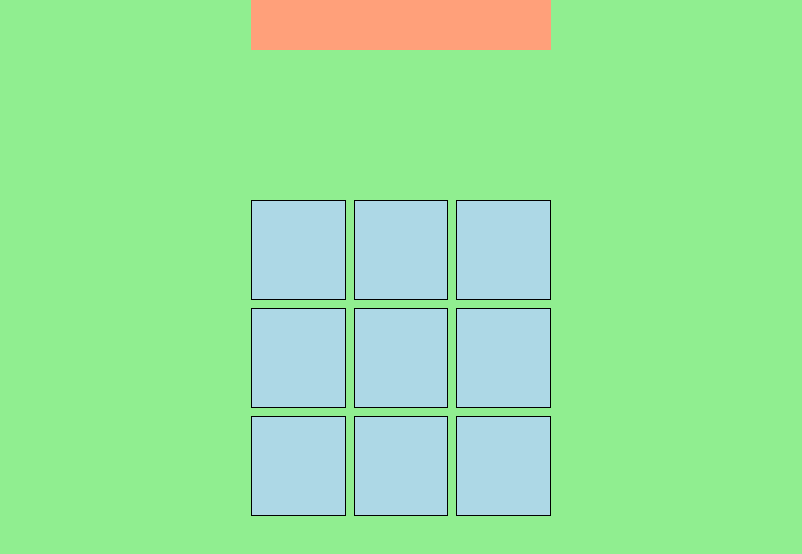
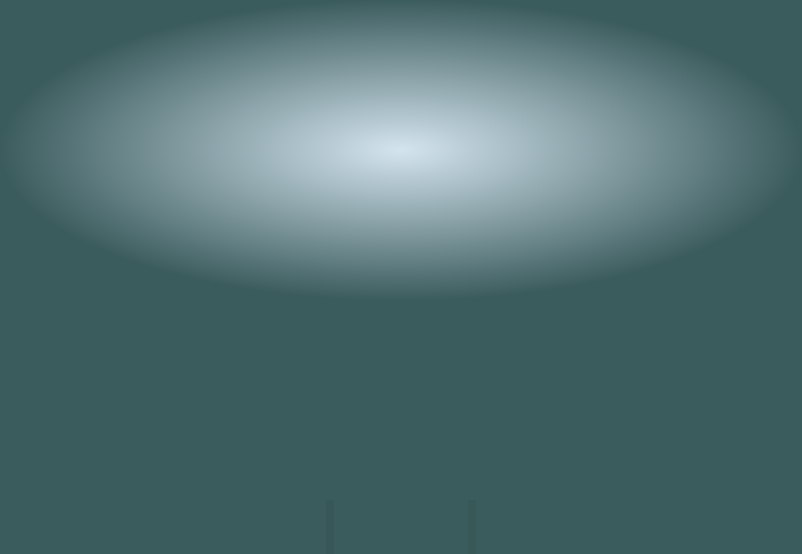
Before and after one commit to jmontesv/tic-tac-toe, a plain HTML site: page index.html in a window 1280 px wide. Shown: the whole page, without its empty margins (239-1041 px from the left). Drawn offline with Linux system fonts and the light colour scheme.

Commit message:
comienzo de maquetado del board y mensajes de resultado

```diff
--- a/index.html
+++ b/index.html
@@ -3,12 +3,13 @@
   <head>
     <meta charset="UTF-8" />
     <meta name="viewport" content="width=device-width, initial-scale=1.0" />
+    <link href="https://fonts.googleapis.com/css2?family=Permanent+Marker&display=swap" rel="stylesheet">
     <link type="text/css" rel="stylesheet" href="styles.css"></link>
     <title>Document</title>
   </head>
   <body>
-     <div class="winner"></div>
-    <div class="wrapper"></div>
+    <div class="wrapper-winner"></div>
+    <div class="wrapper-board"></div>
     <script type="text/javascript" src="/index.js"></script>
   </body>
 </html>
--- a/index.js
+++ b/index.js
@@ -1,14 +1,32 @@
-function UI() {
-  this.winnerCont = document.querySelector(".winner");
-  this.wrapperBoard = document.querySelector(".wrapper");
+this.winnerCont = document.querySelector(".wrapper-winner");
+this.wrapperBoard = document.querySelector(".wrapper-board");
 
+function UI(wrapperBoard, wrapperWinner) {
+  this.winnerCont = wrapperWinner;
+  this.wrapperBoard = wrapperBoard;
+  this.calculateClassNameBox = function calculateClassNameBox(indexBox) {
+    let className = "wrapper-board__box";
+    if (Number(indexBox) === 0 || Number(indexBox) === 3)
+      className =
+        "wrapper-board__box wrapper-board__box--border-right wrapper-board__box--border-bottom";
+    if (Number(indexBox) === 1 || Number(indexBox) === 4)
+      className = "wrapper-board__box wrapper-board__box--border-bottom";
+    if (Number(indexBox) === 2 || Number(indexBox) === 5)
+      className =
+        "wrapper-board__box wrapper-board__box--border-left wrapper-board__box--border-bottom";
+    if (Number(indexBox) === 6)
+      className = "wrapper-board__box wrapper-board__box--border-right ";
+    if (Number(indexBox) === 8)
+      className = "wrapper-board__box wrapper-board__box--border-left";
+    return className;
+  };
   this.renderBoard = function renderBoard(currentDataBoard) {
     currentDataBoard.forEach((dataBox, i) => {
       const boxElement = this.createDomElement(
         "div",
         dataBox,
         [{ name: "data-position", value: i }],
-        "wrapper__box"
+        this.calculateClassNameBox(i)
       );
       this.wrapperBoard.appendChild(boxElement);
     });
@@ -17,55 +35,56 @@ function UI() {
     tag,
     content,
     attributes = [],
-    className = "dfdf"
+    className
   ) {
     const element = document.createElement(tag);
     element.textContent = content;
-    element.classList.add(className);
+    element.className = className;
     attributes.forEach((attribute) => {
       element.setAttribute(attribute.name, attribute.value);
     });
     return element;
   };
-  this.renderWinner = function renderWinner(
+  this.renderResult = function renderWinner(
     currentDataBoard,
-    turn,
-    handleClick
+    handleClick,
+    turn = "",
+    type
   ) {
     this.wrapperBoard.removeEventListener("click", handleClick);
-    this.winnerCont.appendChild(
-      this.createDomElement("h2", "EL GANADOR ES " + turn)
+
+    const button = this.createDomElement(
+      "button",
+      type.textButton,
+      [],
+      "wrapper-winner__button"
     );
-    const button = this.createDomElement("button", "Reiniciar");
     button.addEventListener("click", () => {
       this.clearContentWrapper(this.wrapperBoard);
       this.renderBoard(currentDataBoard);
       this.clearContentWrapper(this.winnerCont);
+      this.winnerCont.style.opacity = 1;
       this.wrapperBoard.addEventListener("click", handleClick);
     });
+    this.winnerCont.appendChild(
+      this.createDomElement(
+        "h2",
+        type.message + turn,
+        [],
+        "wrapper-winner__texto"
+      )
+    );
     this.winnerCont.appendChild(button);
   };
+  this.winnerCont.style.opacity = 1;
   this.clearContentWrapper = function clearWrapper(wrapper) {
     wrapper.innerHTML = "";
-  };
-  this.renderDraw = function renderDraw(currentDataBoard, handleClick) {
-    this.wrapperBoard.removeEventListener("click", handleClick);
-    const drawElement = this.createDomElement("div", "Emplate", [], "winner");
-    const button = this.createDomElement("button", "Reiniciar");
-    button.addEventListener("click", () => {
-      this.clearContentWrapper(this.wrapperBoard);
-      this.renderBoard(currentDataBoard);
-      this.clearContentWrapper(this.winnerCont);
-      wrapper.addEventListener("click", handleClick);
-    });
-    drawElement.appendChild(button);
-    this.winnerCont.appendChild(drawElement);
   };
 }
 
 function Game(UI) {
   this.currentDataBoard = ["", "", "", "", "", "", "", "", ""];
-  this.turn = "x";
+  this.turn = "";
   this.UI = UI;
   this.handleClick = (event) => {
     const box = event.target;
@@ -75,11 +94,17 @@ function Game(UI) {
     this.UI.renderBoard(this.currentDataBoard);
     if (this.checkDraw()) {
       this.resetBoard();
-      this.UI.renderDraw(this.currentDataBoard);
+      this.UI.renderResult(this.currentDataBoard, this.handleClick, "", {
+        message: "Empate!!",
+        textButton: "Reiniciar",
+      });
     }
     if (this.checkWinner()) {
       this.resetBoard();
-      this.UI.renderWinner(this.currentDataBoard, this.turn);
+      this.UI.renderResult(this.currentDataBoard, this.handleClick, this.turn, {
+        message: "HA GANADO ",
+        textButton: "Reiniciar",
+      });
     }
     this.turn = this.turn === "x" ? "o" : "x";
   };
@@ -100,7 +125,7 @@ function Game(UI) {
       ? true
       : false;
   };
-  this.checkWinner = function checkWinner(currentDataBoard) {
+  this.checkWinner = function checkWinner() {
     if (
       (this.currentDataBoard[0] === this.currentDataBoard[1] &&
         this.currentDataBoard[0] === this.currentDataBoard[2] &&
@@ -131,6 +156,6 @@ function Game(UI) {
     return false;
   };
 }
-const interface = new UI();
+const interface = new UI(wrapperBoard, winnerCont);
 const ticTacToe = new Game(interface);
 ticTacToe.init();
--- a/styles.css
+++ b/styles.css
@@ -2,34 +2,71 @@
   margin: 0;
   padding: 0;
 }
+:root {
+  --blueDark: #3b5c5d;
+  --blueDarkTransparent: rgba(49, 68, 64, 0.2);
+  --white: #e6e6e6;
+}
 body {
-  background-color: lightgreen;
+  background-color: var(--blueDark);
+  font-family: "Permanent Marker", cursive;
 }
-.wrapper {
+.wrapper-board {
   margin: 0 auto;
   transform: translateY(50%);
-  width: 300px;
-  height: 300px;
+  width: 400px;
+  height: 400px;
   display: grid;
-  gap: 0.5rem;
   grid-template-columns: repeat(3, 1fr);
   grid-template-rows: repeat(3, minmax(100px, 1fr));
 }
-.wrapper__box {
+.wrapper-board__box {
+  color: white;
   display: flex;
   justify-content: center;
   align-items: center;
-  background-color: lightblue;
-  border: 1px solid black;
   cursor: pointer;
+  font-size: 6rem;
 }
-.winner {
-  width: 300px;
+.wrapper-board__box--border-left {
+  border-left: 8px solid var(--blueDarkTransparent);
+}
+.wrapper-board__box--border-bottom {
+  border-bottom: 8px solid var(--blueDarkTransparent);
+}
+.wrapper-board__box--border-right {
+  border-right: 8px solid var(--blueDarkTransparent);
+}
+.wrapper-winner {
+  opacity: 0;
+  display: flex;
+  flex-direction: column;
+  justify-items: center;
+  background: radial-gradient(
+    ellipse at center,
+    rgba(212, 228, 239, 1) 0%,
+    rgba(135, 175, 204, 0) 71%,
+    rgba(134, 174, 204, 0) 72%
+  );
+  width: 800px;
+  height: 300px;
   margin: 0 auto;
-  height: 50px;
-  background-color: lightsalmon;
   display: flex;
   gap: 0.2rem;
   justify-content: center;
   align-items: center;
 }
+.wrapper-winner__texto {
+  font-size: 4rem;
+}
+.wrapper-winner__button {
+  font-family: "Permanent Marker", cursive;
+  padding: 5px 2rem;
+  border-radius: 2px;
+  border: none;
+  background: none;
+  font-size: 1.5rem;
+  cursor: pointer;
+  color: var(--white);
+  background-color: var(--blueDarkTransparent);
+}
```
